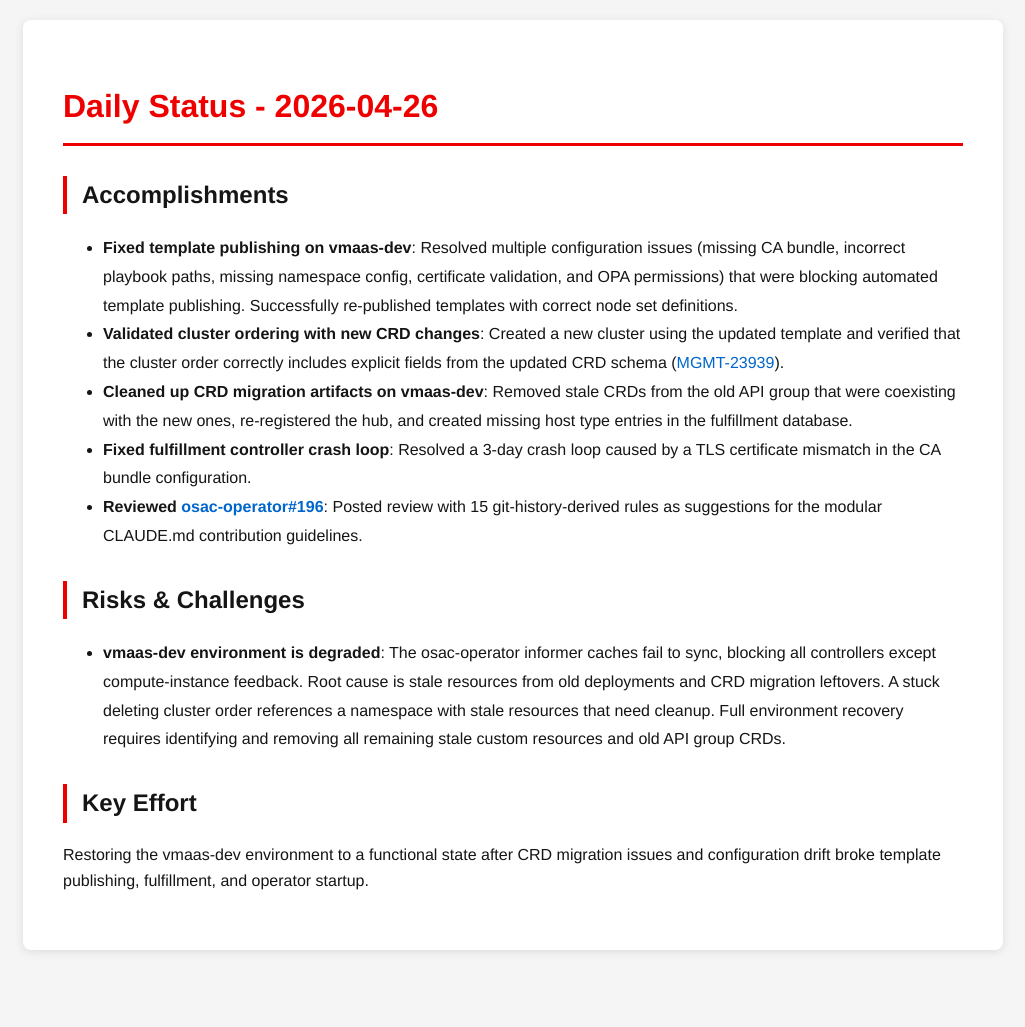
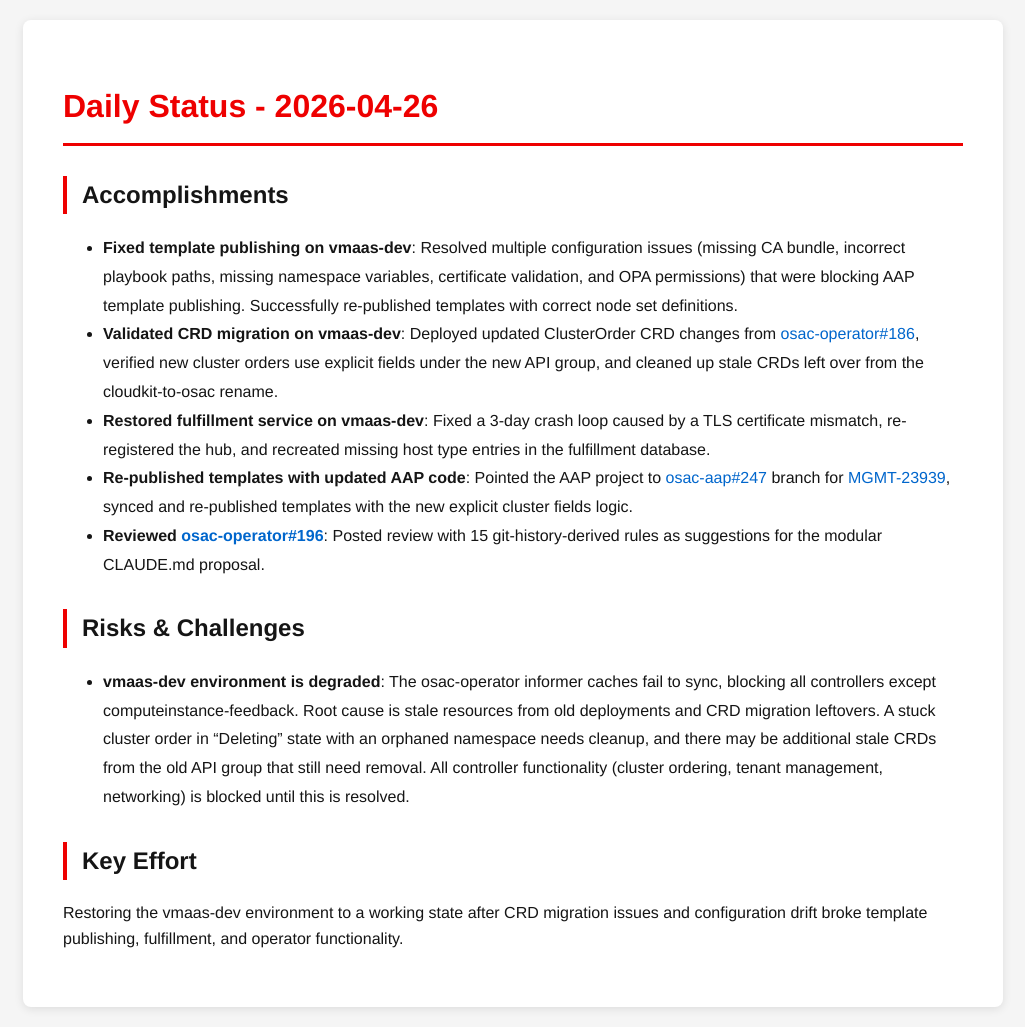
Before and after one commit to tzvatot/daily-status, a Jekyll site: the page built from 2026-04-26.md, in a window 1280 px wide. Shown: the whole page, without its empty margins (127-1152 px from the left). Built offline with Jekyll 4.4.1, drawn with Linux system fonts in a browser that asks for light colours; before the commit the page ends 970 px from its top, so only the background shows below that.

Commit message:
Daily status update - 2026-04-26

```diff
--- a/2026-04-26.md
+++ b/2026-04-26.md
@@ -8,16 +8,16 @@ date: 2026-04-26
 
 ## Accomplishments
 
-- **Fixed template publishing on vmaas-dev**: Resolved multiple configuration issues (missing CA bundle, incorrect playbook paths, missing namespace config, certificate validation, and OPA permissions) that were blocking automated template publishing. Successfully re-published templates with correct node set definitions.
-- **Validated cluster ordering with new CRD changes**: Created a new cluster using the updated template and verified that the cluster order correctly includes explicit fields from the updated CRD schema ([MGMT-23939](https://issues.redhat.com/browse/MGMT-23939)).
-- **Cleaned up CRD migration artifacts on vmaas-dev**: Removed stale CRDs from the old API group that were coexisting with the new ones, re-registered the hub, and created missing host type entries in the fulfillment database.
-- **Fixed fulfillment controller crash loop**: Resolved a 3-day crash loop caused by a TLS certificate mismatch in the CA bundle configuration.
-- **Reviewed [osac-operator#196](https://github.com/osac-project/osac-operator/pull/196)**: Posted review with 15 git-history-derived rules as suggestions for the modular CLAUDE.md contribution guidelines.
+- **Fixed template publishing on vmaas-dev**: Resolved multiple configuration issues (missing CA bundle, incorrect playbook paths, missing namespace variables, certificate validation, and OPA permissions) that were blocking AAP template publishing. Successfully re-published templates with correct node set definitions.
+- **Validated CRD migration on vmaas-dev**: Deployed updated ClusterOrder CRD changes from [osac-operator#186](https://github.com/osac-project/osac-operator/pull/186), verified new cluster orders use explicit fields under the new API group, and cleaned up stale CRDs left over from the cloudkit-to-osac rename.
+- **Restored fulfillment service on vmaas-dev**: Fixed a 3-day crash loop caused by a TLS certificate mismatch, re-registered the hub, and recreated missing host type entries in the fulfillment database.
+- **Re-published templates with updated AAP code**: Pointed the AAP project to [osac-aap#247](https://github.com/osac-project/osac-aap/pull/247) branch for [MGMT-23939](https://issues.redhat.com/browse/MGMT-23939), synced and re-published templates with the new explicit cluster fields logic.
+- **Reviewed [osac-operator#196](https://github.com/osac-project/osac-operator/pull/196)**: Posted review with 15 git-history-derived rules as suggestions for the modular CLAUDE.md proposal.
 
 ## Risks & Challenges
 
-- **vmaas-dev environment is degraded**: The osac-operator informer caches fail to sync, blocking all controllers except compute-instance feedback. Root cause is stale resources from old deployments and CRD migration leftovers. A stuck deleting cluster order references a namespace with stale resources that need cleanup. Full environment recovery requires identifying and removing all remaining stale custom resources and old API group CRDs.
+- **vmaas-dev environment is degraded**: The osac-operator informer caches fail to sync, blocking all controllers except computeinstance-feedback. Root cause is stale resources from old deployments and CRD migration leftovers. A stuck cluster order in "Deleting" state with an orphaned namespace needs cleanup, and there may be additional stale CRDs from the old API group that still need removal. All controller functionality (cluster ordering, tenant management, networking) is blocked until this is resolved.
 
 ## Key Effort
 
-Restoring the vmaas-dev environment to a functional state after CRD migration issues and configuration drift broke template publishing, fulfillment, and operator startup.
+Restoring the vmaas-dev environment to a working state after CRD migration issues and configuration drift broke template publishing, fulfillment, and operator functionality.
```
